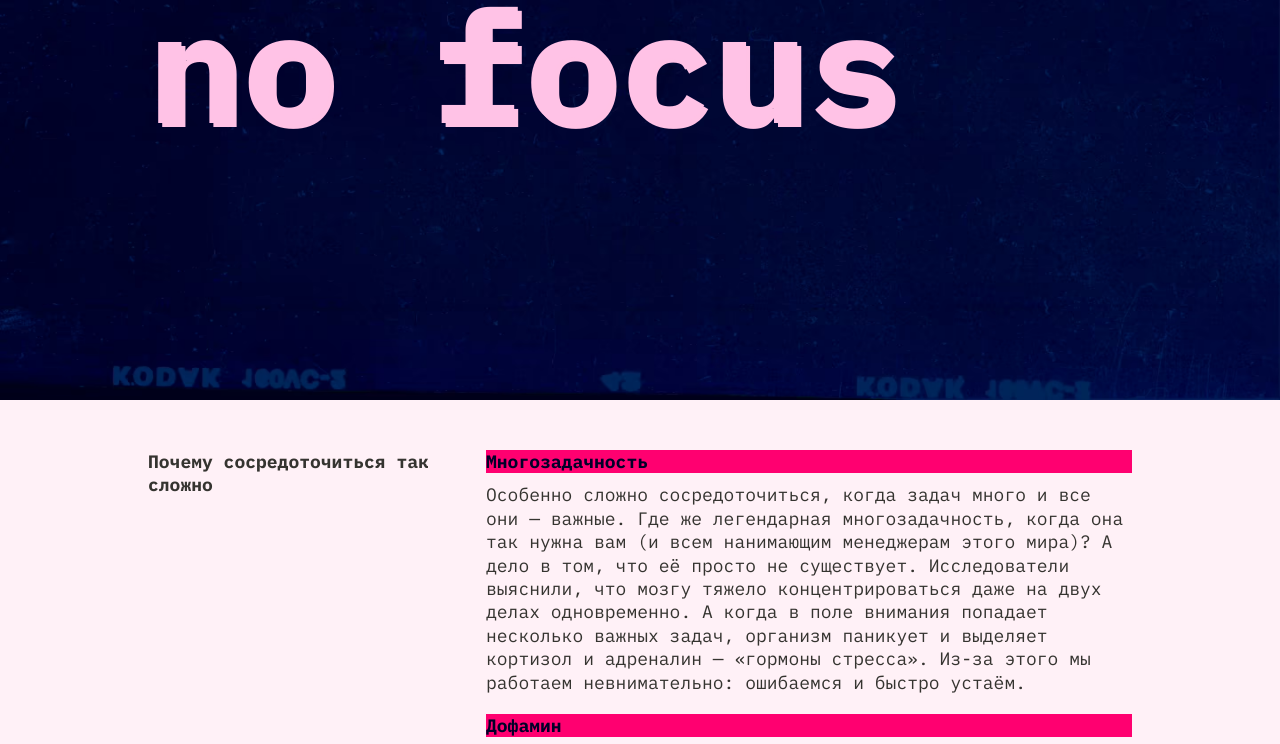
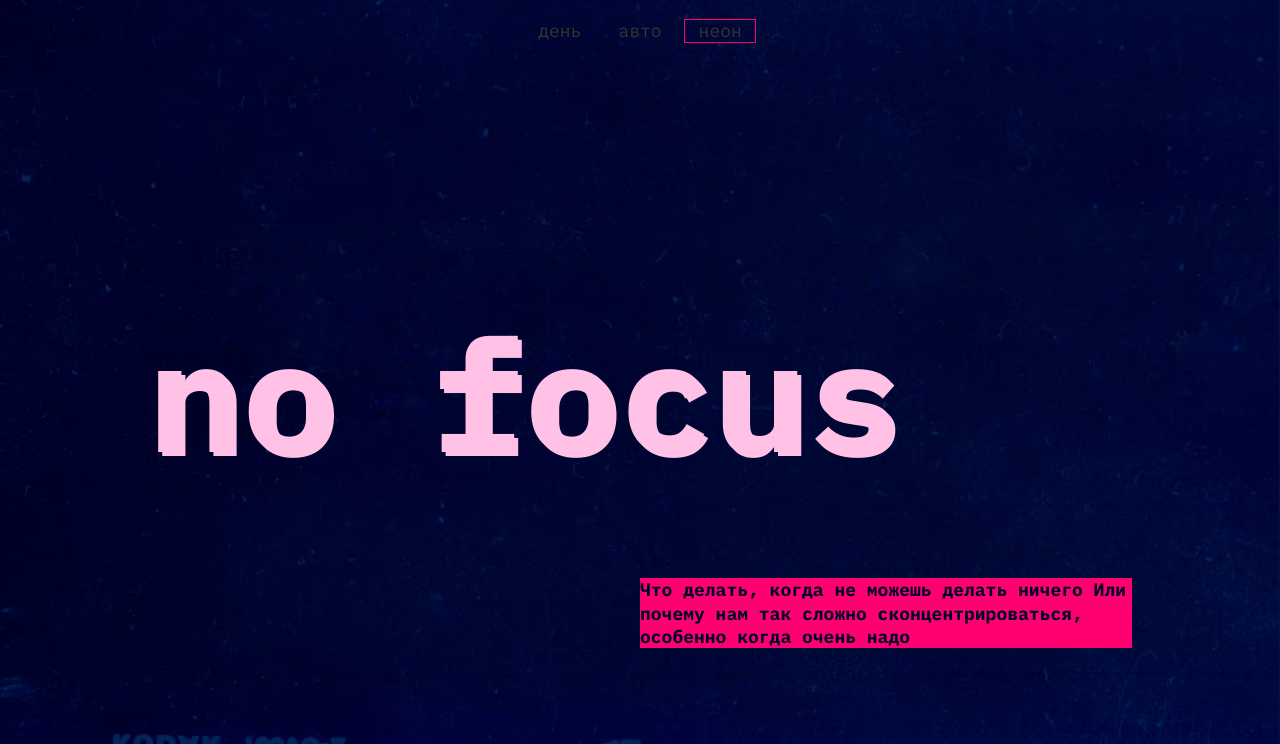
Before and after one commit to gvozdenkov/no-focus, a website built with Vite: page src/index.html in a window 1280 px wide. Shown: the top 744 px of the page. Built offline with nearby package versions, Linux system fonts and the light colour scheme.

Commit message:
feat: add header & theme switch

```diff
--- a/src/index.html
+++ b/src/index.html
@@ -15,9 +15,29 @@
   </head>
   <body class="body">
     <header class="header">
-      <div class="main-width">
-        <h1 class="hero-headline header__title">no focus</h1>
+      <div class="theme-controls" role="radiogroup" aria-describedby="theme-controls-desc">
+        <p id="theme-controls-desc" hidden>Выберите цветовую тему</p>
+
+        <label for="light"
+          >день
+          <input type="radio" name="theme" id="light" value="light" aria-checked="false" />
+        </label>
+
+        <label for="auto"
+          >авто
+          <input type="radio" name="theme" id="auto" value="auto" aria-checked="false" />
+        </label>
+
+        <label for="dark"
+          >неон
+          <input type="radio" name="theme" id="dark" value="dark" aria-checked="true" />
+        </label>
       </div>
+      <h1 class="hero-headline">no focus</h1>
+      <p class="title title_accent bold">
+        Что делать, когда не можешь делать ничего Или почему нам так сложно сконцентрироваться,
+        особенно когда очень надо
+      </p>
     </header>
 
     <main class="content">
--- a/src/main.js
+++ b/src/main.js
@@ -0,0 +1,3 @@
+import { setThemeControl } from './theme-control';
+
+setThemeControl();
--- a/src/styles/components/header.css
+++ b/src/styles/components/header.css
@@ -1,21 +1,58 @@
 .header {
+  display: grid;
+  grid-template-rows: 1fr min-content 1fr;
+  min-height: 41.75rem;
+  padding-block-start: var(--gutter);
+
   background: no-repeat bottom / cover;
-  background-image: url('/assets/images/hero/hero-bg-dark-l.webp');
+  background-image: url('/assets/images/hero/hero-bg-dark.webp');
   background-image: image-set(
-    url('/assets/images/hero/hero-bg-dark-m.avif') type('image/avif'),
-    url('/assets/images/hero/hero-bg-dark-m.webp') type('image/webp'),
-    url('/assets/images/hero/hero-bg-dark-m.jpeg') type('image/jpeg')
+    url('/assets/images/hero/hero-bg-dark.avif') type('image/avif'),
+    url('/assets/images/hero/hero-bg-dark.webp') type('image/webp'),
+    url('/assets/images/hero/hero-bg-dark.jpeg') type('image/jpeg')
   );
 
-  min-height: 400px;
+  > .theme-controls {
+    place-self: center end;
+  }
+
+  > h1 {
+    place-self: center start;
+  }
+
+  > p {
+    place-self: center;
+  }
+
+  > * {
+    grid-column: main;
+  }
+
+  @media (width > 568px) {
+    min-height: 100vh;
+
+    > p {
+      place-self: center end;
+      grid-column: 8 / span 6;
+    }
+  }
+
+  @media (width > 768px) {
+    min-height: 48rem;
+
+    > .theme-controls {
+      place-self: start center;
+    }
+  }
 }
 
-@media (width > 600px) {
+html[data-theme='light'] {
   .header {
+    background-image: url('/assets/images/hero/hero-bg-light.webp');
     background-image: image-set(
-      url('/assets/images/hero/hero-bg-dark-l.avif') type('image/avif'),
-      url('/assets/images/hero/hero-bg-dark-l.webp') type('image/webp'),
-      url('/assets/images/hero/hero-bg-dark-l.jpeg') type('image/jpeg')
+      url('/assets/images/hero/hero-bg-light.avif') type('image/avif'),
+      url('/assets/images/hero/hero-bg-light.webp') type('image/webp'),
+      url('/assets/images/hero/hero-bg-light.jpeg') type('image/jpeg')
     );
   }
 }
--- a/src/styles/components/index.css
+++ b/src/styles/components/index.css
@@ -1,4 +1,5 @@
 @import url(./typography.css);
+@import url(./theme-controls.css);
 @import url(./header.css);
 @import url(./text-section.css);
 @import url(./advice.css);
--- /dev/null
+++ b/src/styles/components/theme-controls.css
@@ -0,0 +1,29 @@
+.theme-controls {
+  display: flex;
+  flex-flow: column;
+  gap: 0.625rem;
+
+  font-size: 1.125rem;
+  line-height: 1;
+
+  @media (width > 768px) {
+    flex-flow: row;
+  }
+
+  input[type='radio'] {
+    appearance: none;
+    background-color: #fff;
+    margin: 0;
+  }
+
+  label {
+    display: flex;
+    color: currentColor;
+    padding: 0.1em 0.75em;
+    cursor: pointer;
+
+    &:has(input[aria-checked='true']) {
+      outline: 1px solid var(--clr-accent-400);
+    }
+  }
+}
--- a/src/styles/components/typography.css
+++ b/src/styles/components/typography.css
@@ -1,21 +1,9 @@
 .hero-headline {
   font-weight: 700;
-  font-size: 116px;
+  font-size: clamp(7.25rem, 5.7691rem + 6.3186vw, 9.813rem);
   line-height: 0.825;
   text-shadow: 4px 4px 0 var(--clr-hero-headline-shadow);
   color: var(--clr-hero-headline);
-}
-
-@media (width >= 768px) {
-  .hero-headline {
-    font-size: 120px;
-  }
-}
-
-@media (width >= 1024px) {
-  .hero-headline {
-    font-size: 157px;
-  }
 }
 
 .title {
--- a/src/styles/layout.css
+++ b/src/styles/layout.css
@@ -1,5 +1,4 @@
 .body {
-  --gutter: 10px;
   --column-count: 12;
   --content-max-width: 984px;
 
--- a/src/styles/root.css
+++ b/src/styles/root.css
@@ -34,6 +34,8 @@
   background-color: var(--clr-bg);
   font-synthesis: none;
   text-rendering: optimizeLegibility;
+
+  --gutter: 0.625rem;
 }
 
 body {
@@ -42,6 +44,12 @@ body {
   font-size: 18px;
   line-height: 1.3;
   font-weight: 400;
+}
+
+@media (width > 568px) {
+  :root {
+    --gutter: 1.25rem;
+  }
 }
 
 @media (prefers-color-scheme: light) {
@@ -56,3 +64,26 @@ body {
     --clr-accent-bg: var(--clr-accent-200);
   }
 }
+
+[data-theme='light'] {
+  --clr-bg: var(--clr-accent-50);
+  --clr-paragraph: var(--clr-neutral-900);
+  --clr-headline: var(--clr-neutral-900);
+  --clr-title: var(--clr-neutral-900);
+  --clr-title-bg: var(--clr-accent-200);
+  --clr-hero-headline: var(--clr-accent-b-100);
+  --clr-hero-headline-shadow: var(--clr-accent-200);
+  --clr-accent-bg: var(--clr-accent-200);
+}
+
+[data-theme='dark'] {
+  --clr-bg: var(--clr-brand-blue-900);
+  --clr-paragraph: var(--clr-accent-100);
+  --clr-headline: var(--clr-accent-400);
+  --clr-title: var(--clr-accent-400);
+  --clr-title-accent: var(--clr-brand-blue-900);
+  --clr-title-accent-bg: var(--clr-accent-400);
+  --clr-hero-headline: var(--clr-accent-b-400);
+  --clr-hero-headline-shadow: var(--clr-accent-400);
+  --clr-accent-bg: var(--clr-accent-400);
+}
--- /dev/null
+++ b/src/theme-control.js
@@ -0,0 +1,27 @@
+export var setThemeControl = () => {
+  var themeControls = document.querySelector('.theme-controls');
+  var themeInputs = themeControls.querySelectorAll('.theme-controls input');
+
+  var handleSwitchTheme = (e) => {
+    var activeInput = e.target;
+    var theme = activeInput.value;
+
+    localStorage.setItem('theme', theme);
+    document.documentElement.setAttribute('data-theme', theme);
+
+    themeInputs.forEach((input) => {
+      input.setAttribute('aria-checked', 'false');
+    });
+
+    activeInput.setAttribute('aria-checked', 'true');
+  };
+
+  var loadSavedTheme = () => {
+    var theme = localStorage.getItem('theme');
+    theme && document.documentElement.setAttribute('data-theme', theme);
+  };
+
+  loadSavedTheme();
+
+  themeInputs.forEach((input) => input.addEventListener('click', handleSwitchTheme));
+};
```
Also changed, not shown: src/assets/images/hero/hero-bg-dark-m.avif (deleted), src/assets/images/hero/hero-bg-dark-m.jpeg (deleted), src/assets/images/hero/hero-bg-dark-m.webp (deleted), src/assets/images/hero/hero-bg-dark.avif (renamed from src/assets/images/hero/hero-bg-dark-l.avif), src/assets/images/hero/hero-bg-dark.jpeg (renamed from src/assets/images/hero/hero-bg-dark-l.jpeg), src/assets/images/hero/hero-bg-dark.webp (renamed from src/assets/images/hero/hero-bg-dark-l.webp), src/assets/images/hero/hero-bg-light-l.webp (deleted), src/assets/images/hero/hero-bg-light-m.webp (deleted), src/assets/images/hero/hero-bg-light.avif (added), src/assets/images/hero/hero-bg-light.jpeg (added), src/assets/images/hero/hero-bg-light.webp (added).
